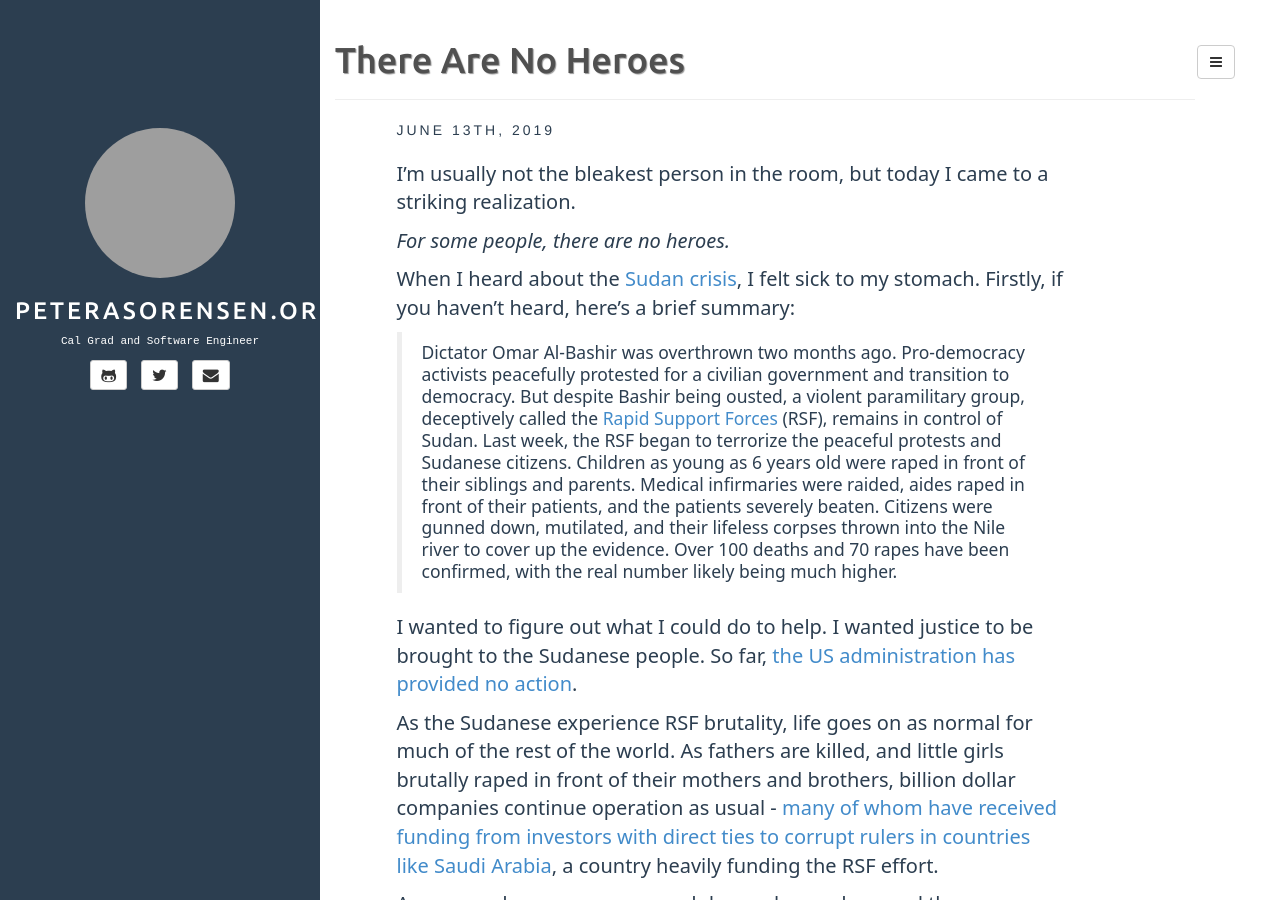
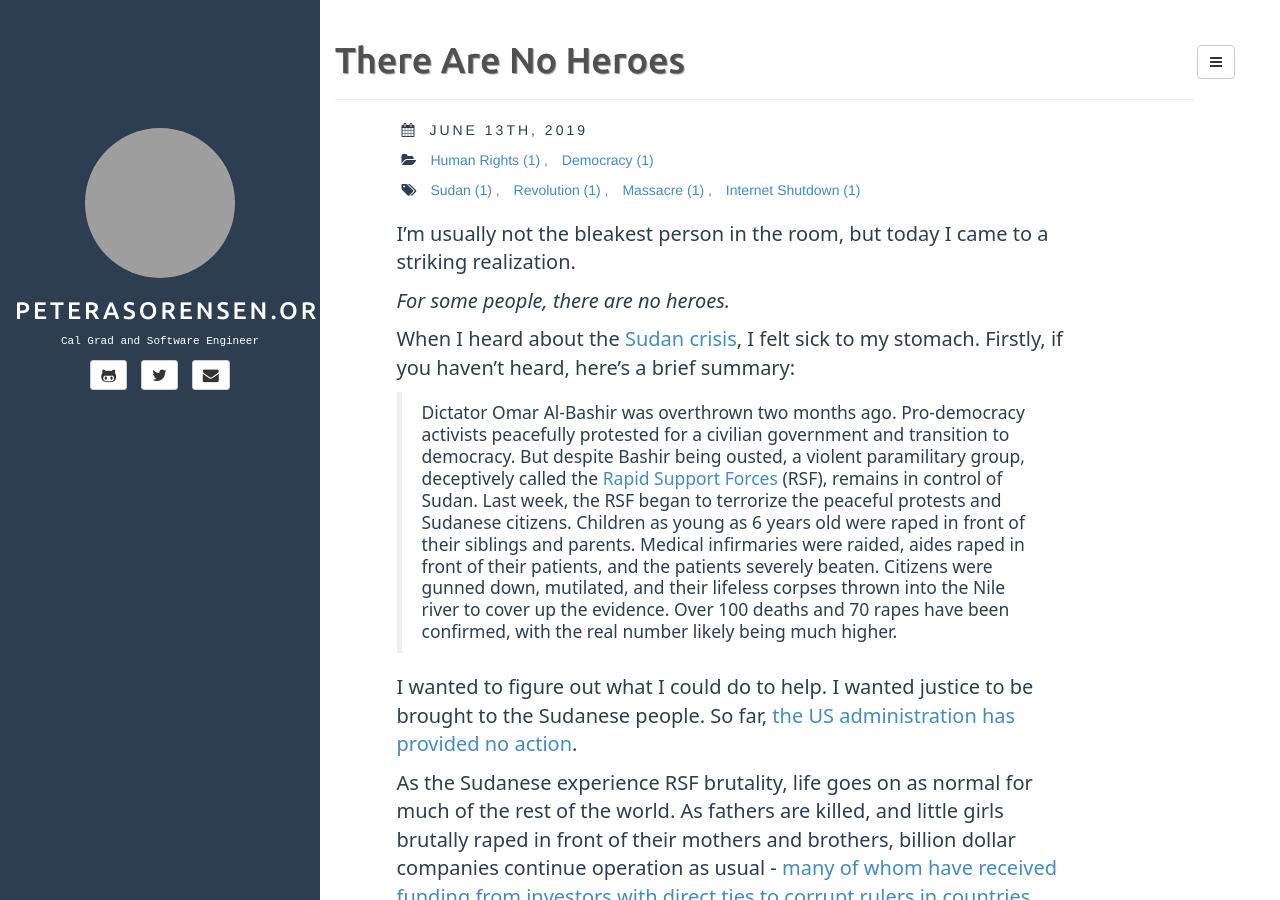
Before and after one commit to peterasorensen/blog, a Jekyll site: the page built from _posts/2019-06-13-there-are-no-heroes.md, in a window 1280 px wide and 900 px high. Built offline with Jekyll 4.4.1, drawn with Linux system fonts in a browser that asks for light colours; comment, search, counter and statistics services are not loaded; some of the changed text lies outside the part shown; grey boxes are pictures that could not be loaded.

Commit message:
forgot to add files

```diff
--- a/_config.yml
+++ b/_config.yml
@@ -8,6 +8,7 @@ markdown: kramdown
 disqus: peterasorensen
 google_analytics: UA-63839810-3
 title: peterasorensen.org
+permalink: /:year/:month/:day/:title
 
 defaults:
   -
--- a/_includes/post.html
+++ b/_includes/post.html
@@ -6,6 +6,8 @@
 
 	<div class="col-sm-10">
 	 <span class="post-date">
+     <ul class="tag_box list-unstyled list-inline">
+       <li><i class="fa fa-calendar"></i></li>
   	   {% assign d = page.date | date: "%d" | plus:'0' %}
   	   {{ page.date | date: "%B" }}
   	   {% case d %}
@@ -15,10 +17,8 @@
   	     {% else %}{{ d }}th,
   	   {% endcase %}
   	   {{ page.date | date: "%Y" }}
+     </ul>
 	 </span>
-	  <div class="article_body">
-	  {{ content }}
-	  </div>
 
    {% unless page.categories == empty %}
    <ul class="tag_box list-unstyled list-inline">
@@ -68,6 +68,10 @@
      {% assign tags_list = nil %}
    </ul>
    {% endunless %}
+
+	  <div class="article_body">
+	  {{ content }}
+	  </div>
 
 		<hr>
 
```
Lines whose indentation alone changed are shown as unchanged.
